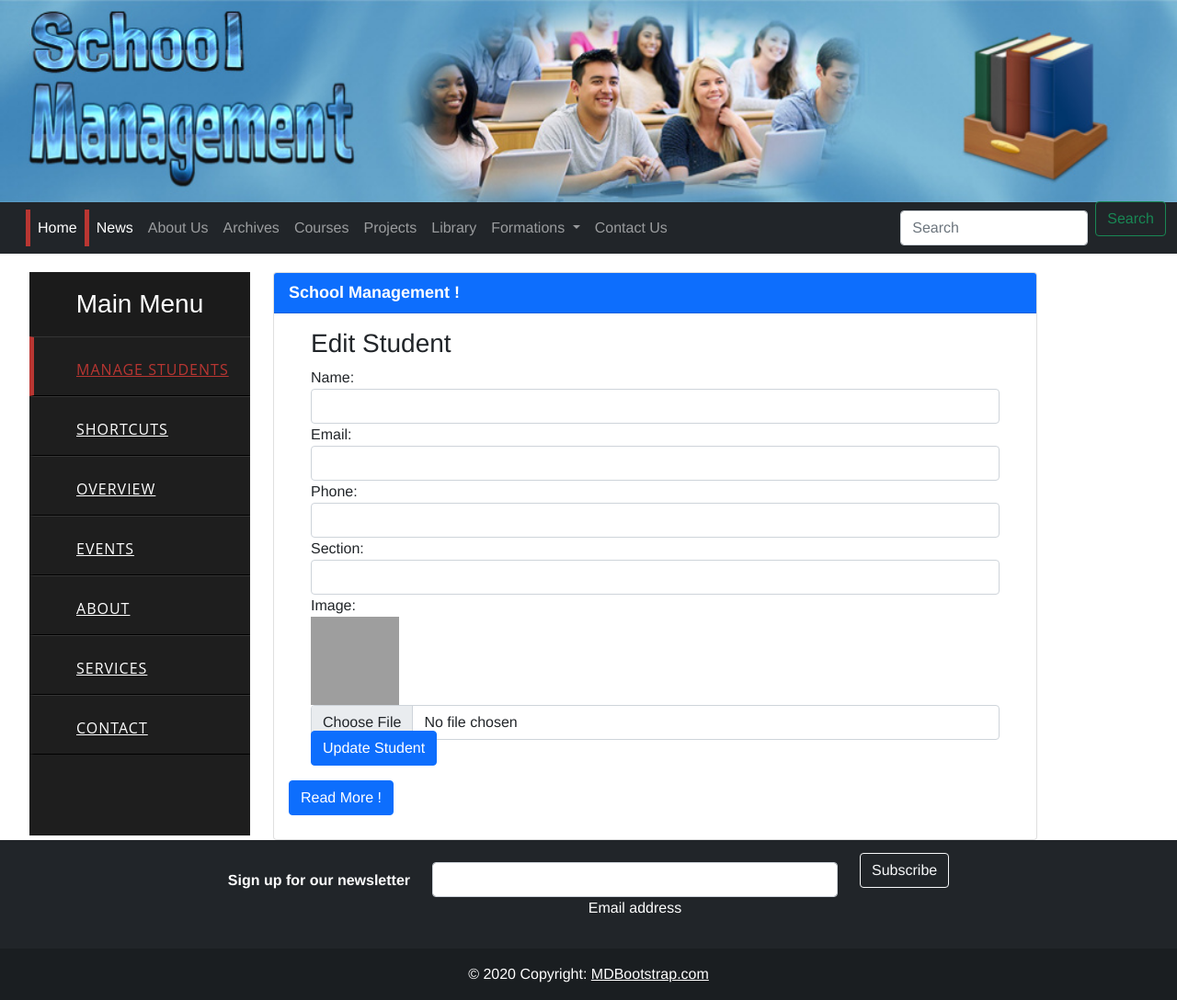
After one commit to rhazlaouidoha-hash/school, a Laravel app: template resources/views/edit.blade.php in a window 1280 px wide. The commit adds this page. Shown: the whole page at 92% size. Run offline with Laravel 8, Linux system fonts and the light colour scheme; the template is opened without the code that fills it, so the values that code supplies are empty; grey boxes are pictures that could not be loaded.

Commit message:
CRUD complet

```diff
--- /dev/null
+++ b/resources/views/edit.blade.php
@@ -0,0 +1,49 @@
+@extends('layout')
+@section('content')
+
+<h3> Edit Student </h3>
+
+@if ($errors->any())
+    <div class="alert alert-danger">
+        <ul>
+            @foreach ($errors->all() as $error)
+                <li>{{ $error }}</li>
+            @endforeach
+        </ul>
+    </div>
+@endif
+
+<form method="POST" action="{{ route('students.update', $student->id) }}" enctype="multipart/form-data">
+    @csrf
+    @method('PUT')
+
+    <div class="form-group">
+        <label for="name">Name: </label>
+        <input type="text" class="form-control" name="name" value="{{ $student->name }}" />
+    </div>
+
+    <div class="form-group">
+        <label for="email">Email: </label>
+        <input type="text" class="form-control" name="email" value="{{ $student->email }}" />
+    </div>
+
+    <div class="form-group">
+        <label for="phone">Phone: </label>
+        <input type="text" class="form-control" name="phone" value="{{ $student->phone }}" />
+    </div>
+
+    <div class="form-group">
+        <label for="section">Section: </label>
+        <input type="text" class="form-control" name="section" value="{{ $student->section }}" />
+    </div>
+
+    <div class="form-group">
+        <label for="image">Image: </label><br>
+        <img src="/image/{{ $student->image }}" width="96" height="96"><br>
+        <input type="file" class="form-control" name="image" />
+    </div>
+
+    <button type="submit" class="btn btn-primary"> Update Student </button>
+</form>
+
+@endsection
```
Also changed, not shown: app/Http/Controllers/StudentController.php (+9 -8 lines), resources/views/index.blade.php (+7 -2 lines), public/image/20261116102305.jpg (added).
